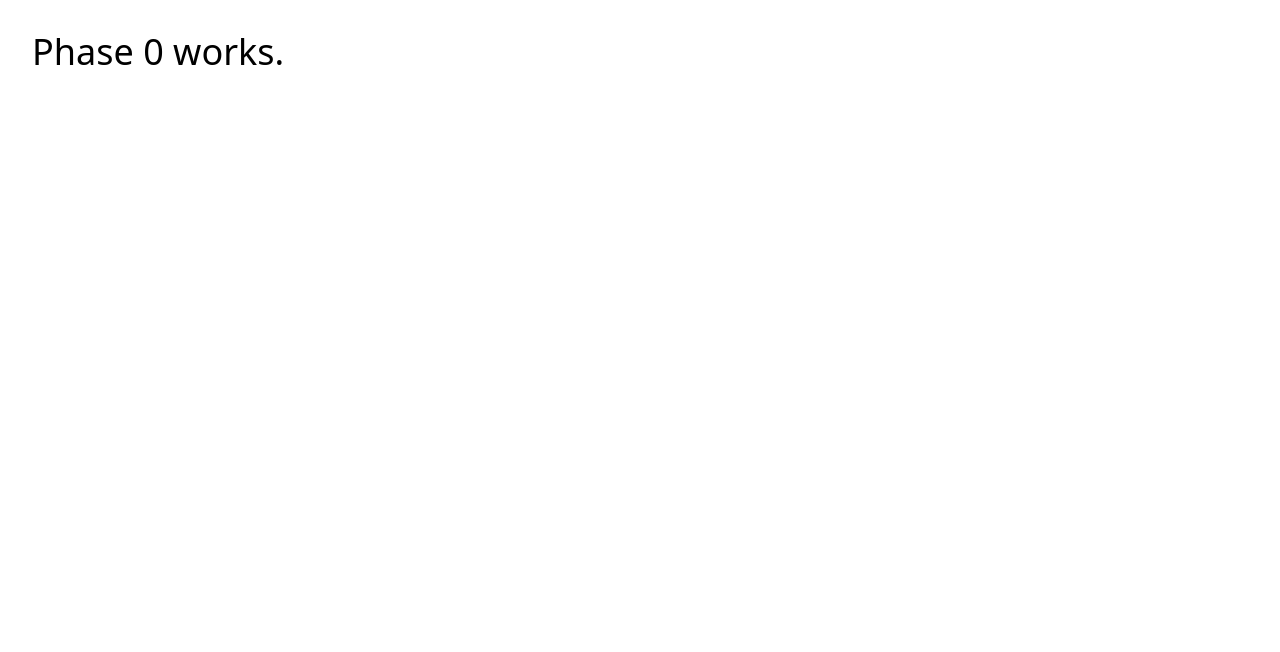
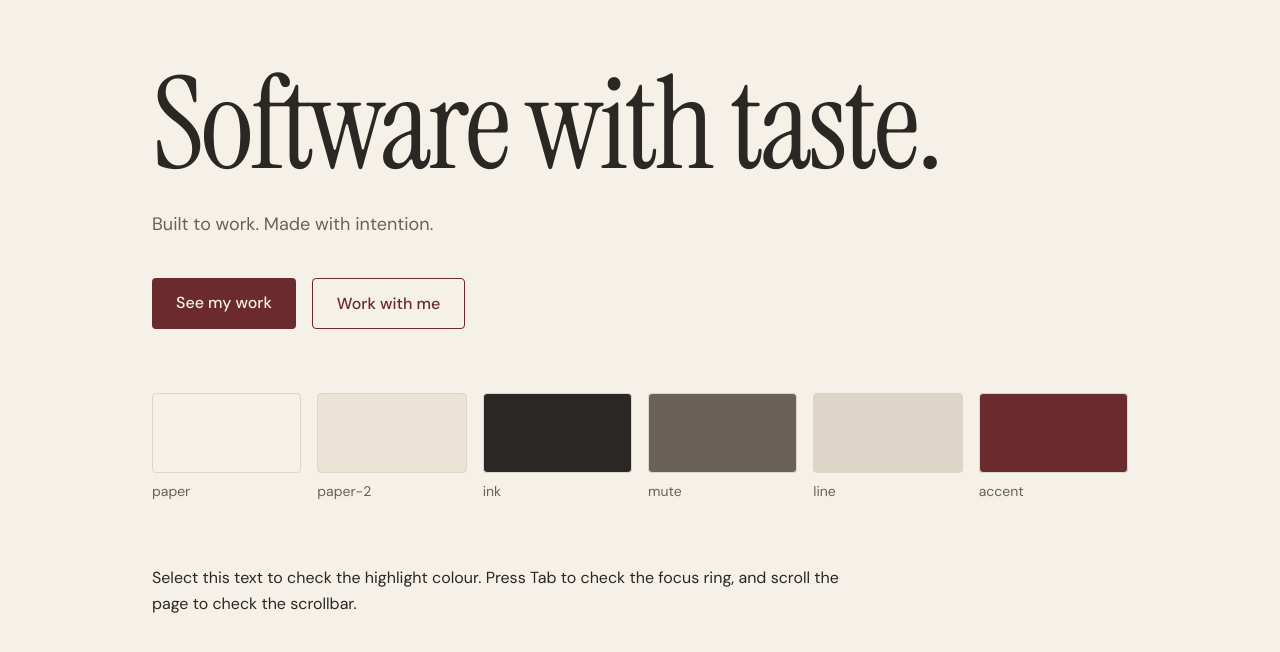
Before and after one commit to Vivianclare-codes/viviancodes, a Next.js app: page / in a window 1280 px wide. Shown: the top 652 px of the page. Built offline with nearby package versions, Linux system fonts and the light colour scheme.

Commit message:
feat: design tokens, fonts and custom scrollbar

```diff
--- a/src/app/globals.css
+++ b/src/app/globals.css
@@ -1 +1,87 @@
 @import "tailwindcss";
+
+:root {
+  --paper: #f5f0e8;
+  --paper-2: #ebe3d5;
+  --ink: #2a2724;
+  --mute: #6a6258;
+  --line: #ddd5c8;
+  --accent: #6b2a2e;
+  --on-accent: #f5f0e8;
+  color-scheme: light;
+}
+
+@media (prefers-color-scheme: dark) {
+  :root {
+    --paper: #171310;
+    --paper-2: #211c18;
+    --ink: #efe8dc;
+    --mute: #a99f91;
+    --line: #352e28;
+    --accent: #d9959a;
+    --on-accent: #1a1210;
+    color-scheme: dark;
+  }
+}
+
+@theme inline {
+  --color-paper: var(--paper);
+  --color-paper-2: var(--paper-2);
+  --color-ink: var(--ink);
+  --color-mute: var(--mute);
+  --color-line: var(--line);
+  --color-accent: var(--accent);
+  --color-on-accent: var(--on-accent);
+  --font-serif: var(--font-instrument-serif), Georgia, "Times New Roman", serif;
+  --font-sans: var(--font-dm-sans), system-ui, -apple-system, "Segoe UI", sans-serif;
+}
+
+html {
+  scroll-behavior: smooth;
+}
+
+body {
+  line-height: 1.6;
+}
+
+::selection {
+  background: var(--accent);
+  color: var(--on-accent);
+}
+
+:focus-visible {
+  outline: 2px solid var(--accent);
+  outline-offset: 3px;
+  border-radius: 2px;
+}
+
+/* Custom scrollbar: Chrome, Edge, Safari */
+::-webkit-scrollbar {
+  width: 10px;
+  height: 10px;
+}
+::-webkit-scrollbar-track {
+  background: var(--paper);
+}
+::-webkit-scrollbar-thumb {
+  background: var(--accent);
+  border-radius: 999px;
+  border: 2px solid var(--paper);
+}
+::-webkit-scrollbar-thumb:hover {
+  background: color-mix(in srgb, var(--accent) 75%, var(--ink));
+}
+
+/* Custom scrollbar: Firefox */
+@supports not selector(::-webkit-scrollbar) {
+  html {
+    scrollbar-width: thin;
+    scrollbar-color: var(--accent) var(--paper);
+  }
+}
+
+@media (prefers-reduced-motion: reduce) {
+  html {
+    scroll-behavior: auto;
+  }
+}
--- a/src/app/layout.tsx
+++ b/src/app/layout.tsx
@@ -1,5 +1,20 @@
 import type { Metadata } from "next";
+import { DM_Sans, Instrument_Serif } from "next/font/google";
 import "./globals.css";
+
+const instrumentSerif = Instrument_Serif({
+  subsets: ["latin"],
+  weight: "400",
+  style: ["normal", "italic"],
+  variable: "--font-instrument-serif",
+  display: "swap",
+});
+
+const dmSans = DM_Sans({
+  subsets: ["latin"],
+  variable: "--font-dm-sans",
+  display: "swap",
+});
 
 export const metadata: Metadata = {
   title: "Vivian Okechukwu — Software developer",
@@ -11,8 +26,13 @@ export default function RootLayout({
   children,
 }: Readonly<{ children: React.ReactNode }>) {
   return (
-    <html lang="en">
-      <body>{children}</body>
+    <html
+      lang="en"
+      className={`${instrumentSerif.variable} ${dmSans.variable}`}
+    >
+      <body className="bg-paper font-sans text-ink antialiased">
+        {children}
+      </body>
     </html>
   );
 }
--- a/src/app/page.tsx
+++ b/src/app/page.tsx
@@ -1,7 +1,52 @@
+const swatches = [
+  { name: "paper", className: "bg-paper" },
+  { name: "paper-2", className: "bg-paper-2" },
+  { name: "ink", className: "bg-ink" },
+  { name: "mute", className: "bg-mute" },
+  { name: "line", className: "bg-line" },
+  { name: "accent", className: "bg-accent" },
+];
+
 export default function Home() {
   return (
-    <main className="p-8">
-      <h1 className="text-4xl">Phase 0 works.</h1>
+    <main className="mx-auto max-w-5xl px-6 py-16">
+      <h1 className="font-serif text-7xl leading-[0.95] tracking-tight sm:text-9xl">
+        Software with taste.
+      </h1>
+      <p className="mt-6 text-lg text-mute">
+        Built to work. Made with intention.
+      </p>
+
+      <div className="mt-10 flex flex-wrap gap-4">
+        <a
+          href="#"
+          className="rounded-sm bg-accent px-6 py-3 font-medium text-on-accent"
+        >
+          See my work
+        </a>
+        <a
+          href="#"
+          className="rounded-sm border border-accent px-6 py-3 font-medium text-accent"
+        >
+          Work with me
+        </a>
+      </div>
+
+      <div className="mt-16 grid grid-cols-2 gap-4 sm:grid-cols-6">
+        {swatches.map((s) => (
+          <div key={s.name}>
+            <div className={`h-20 rounded-sm border border-line ${s.className}`} />
+            <p className="mt-2 text-sm text-mute">{s.name}</p>
+          </div>
+        ))}
+      </div>
+
+      <p className="mt-16 max-w-prose">
+        Select this text to check the highlight colour. Press Tab to check the
+        focus ring, and scroll the page to check the scrollbar.
+      </p>
+
+      <div className="h-[150vh]" />
     </main>
   );
 }
```
